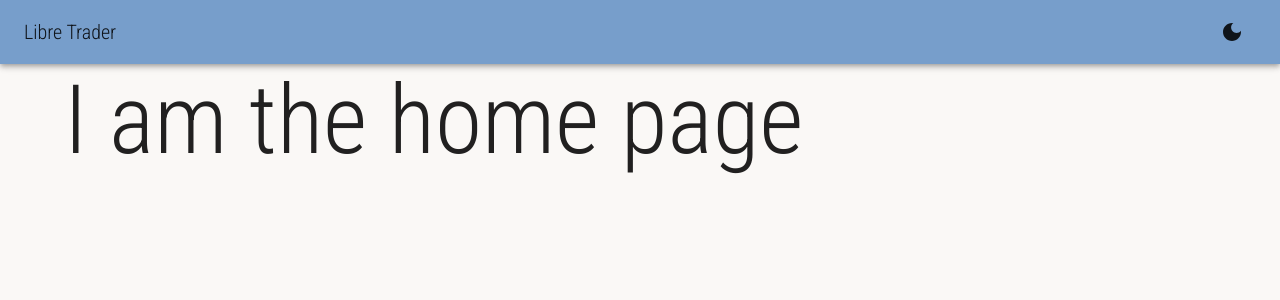
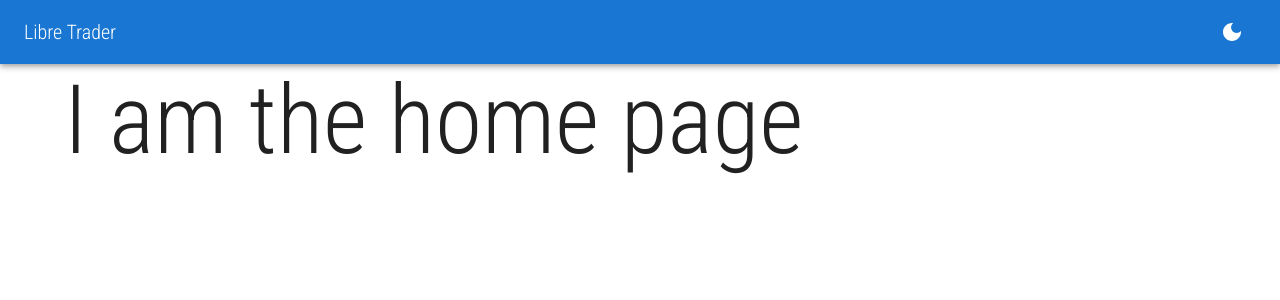
Before and after one commit to oze4/LibreTrader, a React app in the folder frontend/: page / in a window 1280 px wide. Shown: the top 300 px of the page. Built offline with nearby package versions, Linux system fonts and the light colour scheme.

Commit message:
Update themes.js

```diff
--- a/frontend/src/theme/themes.js
+++ b/frontend/src/theme/themes.js
@@ -8,65 +8,22 @@ export const lightMode = {
   palette: {
     type: "light",
     primary: {
-      main: "#779ecb",
+      main: "#1976d2",
     },
     secondary: {
-      main: "#9e465f",
-      light: "#e36588",
+      main: "rgb(220, 0, 78)",
     },
     background: {
-      default: "#faf8f6",
-      paper: "#f5f5f5",
-    },
-    text: {
-      primary: "rgba(0,0,0,0.87)",
+      default: "#fff",
+      paper: "#fff",
     },
   },
   typography: {
     fontFamily: "Roboto Condensed",
   },
-  overrides: {
-    MuiSwitch: {
-      root: {
-        width: 42,
-        height: 26,
-        padding: 0,
-        margin: 8,
-      },
-      switchBase: {
-        padding: 1,
-        "&$checked, &$colorPrimary$checked, &$colorSecondary$checked": {
-          transform: "translateX(16px)",
-          color: "#fff",
-          "& + $track": {
-            opacity: 1,
-            border: "none",
-          },
-        },
-      },
-      thumb: {
-        width: 24,
-        height: 24,
-      },
-      track: {
-        borderRadius: 13,
-        border: "1px solid #bdbdbd",
-        backgroundColor: "#fafafa",
-        opacity: 1,
-        transition:
-          "background-color 300ms cubic-bezier(0.4, 0, 0.2, 1) 0ms,border 300ms cubic-bezier(0.4, 0, 0.2, 1) 0ms",
-      },
-    },
-  },
   props: {
-    MuiList: {
-      dense: true,
-    },
-    MuiMenuItem: {
-      dense: true,
-    },
-    MuiTable: {
-      size: "small",
+    MuiTooltip: {
+      arrow: true,
     },
     MuiButton: {
       size: "small",
@@ -106,64 +63,6 @@ export const lightMode = {
       margin: "dense",
       size: "small",
     },
-  },
-};
-
-export const darkMode = {
-  palette: {
-    type: "dark",
-    primary: {
-      main: "#434343",
-    },
-    secondary: {
-      main: "#9e465f",
-      light: "#e36588",
-    },
-    background: {
-      default: "#141414",
-      paper: "#1b1b1b",
-    },
-    text: {
-      primary: "rgba(255,255,255,0.87)",
-    },
-  },
-  typography: {
-    fontFamily: "Roboto Condensed",
-  },
-  overrides: {
-    MuiSwitch: {
-      root: {
-        width: 42,
-        height: 26,
-        padding: 0,
-        margin: 8,
-      },
-      switchBase: {
-        padding: 1,
-        "&$checked, &$colorPrimary$checked, &$colorSecondary$checked": {
-          transform: "translateX(16px)",
-          color: "#fff",
-          "& + $track": {
-            opacity: 1,
-            border: "none",
-          },
-        },
-      },
-      thumb: {
-        width: 24,
-        height: 24,
-      },
-      track: {
-        borderRadius: 13,
-        border: "1px solid #bdbdbd",
-        backgroundColor: "#fafafa",
-        opacity: 1,
-        transition:
-          "background-color 300ms cubic-bezier(0.4, 0, 0.2, 1) 0ms,border 300ms cubic-bezier(0.4, 0, 0.2, 1) 0ms",
-      },
-    },
-  },
-  props: {
     MuiList: {
       dense: true,
     },
@@ -173,43 +72,76 @@ export const darkMode = {
     MuiTable: {
       size: "small",
     },
+  },
+};
+
+export const darkMode = {
+  palette: {
+    type: 'dark',
+    primary: {
+      main: '#90caf9',
+    },
+    secondary: {
+      main: '#f48fb1',
+    },
+    background: {
+      default: '#212121',
+      paper: '#424242',
+    },
+  },
+  props: {
+    MuiTooltip: {
+      arrow: true,
+    },
     MuiButton: {
-      size: "small",
+      size: 'small',
     },
     MuiButtonGroup: {
-      size: "small",
+      size: 'small',
     },
     MuiCheckbox: {
-      size: "small",
+      size: 'small',
     },
     MuiFab: {
-      size: "small",
+      size: 'small',
     },
     MuiFormControl: {
-      margin: "dense",
-      size: "small",
+      margin: 'dense',
+      size: 'small',
     },
     MuiFormHelperText: {
-      margin: "dense",
+      margin: 'dense',
     },
     MuiIconButton: {
-      size: "small",
+      size: 'small',
     },
     MuiInputBase: {
-      margin: "dense",
+      margin: 'dense',
     },
     MuiInputLabel: {
-      margin: "dense",
+      margin: 'dense',
     },
     MuiRadio: {
-      size: "small",
+      size: 'small',
     },
     MuiSwitch: {
-      size: "small",
+      size: 'small',
     },
     MuiTextField: {
-      margin: "dense",
-      size: "small",
+      margin: 'dense',
+      size: 'small',
+    },
+    MuiList: {
+      dense: true,
+    },
+    MuiMenuItem: {
+      dense: true,
+    },
+    MuiTable: {
+      size: 'small',
     },
   },
+  typography: {
+    fontFamily: 'Roboto Condensed',
+  },
 };
```
